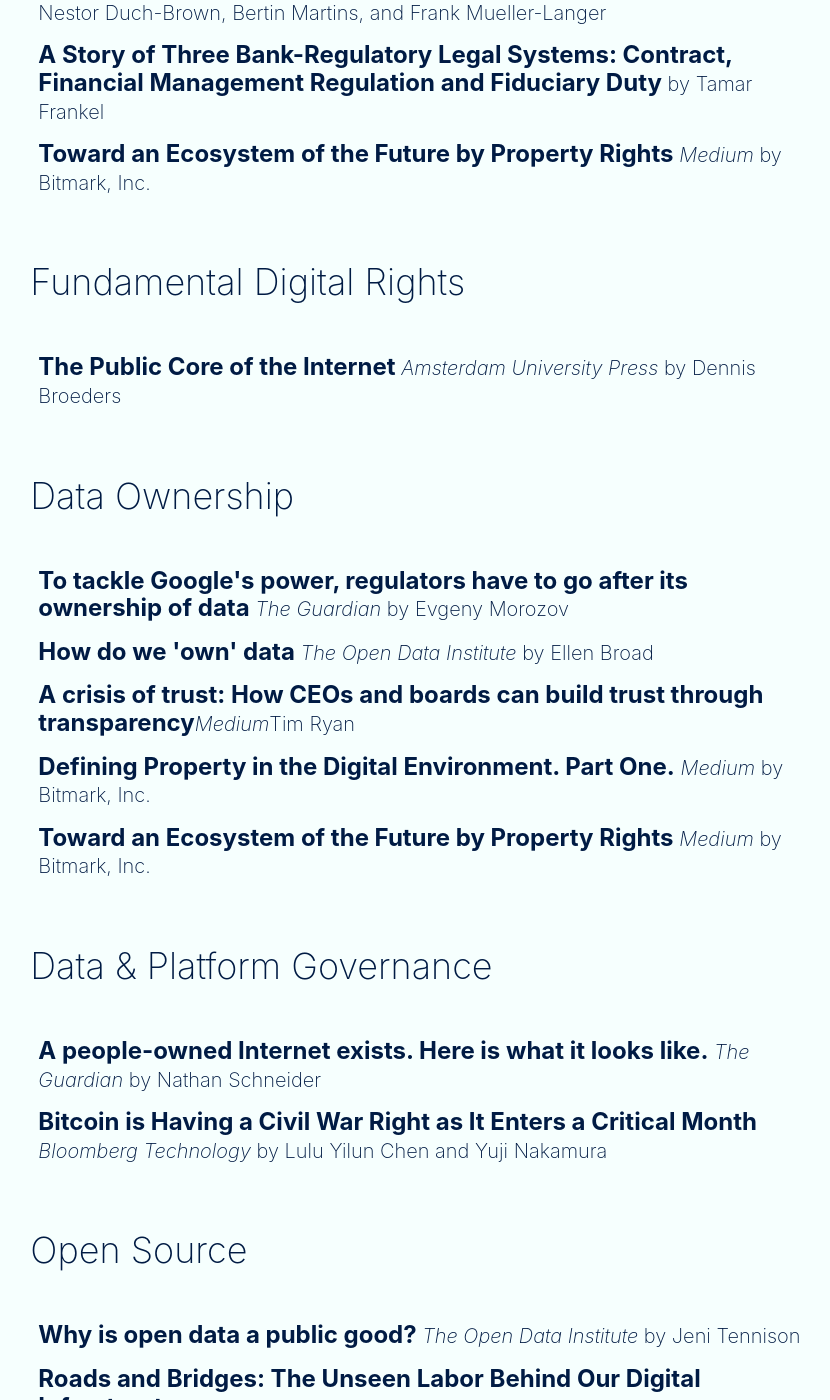
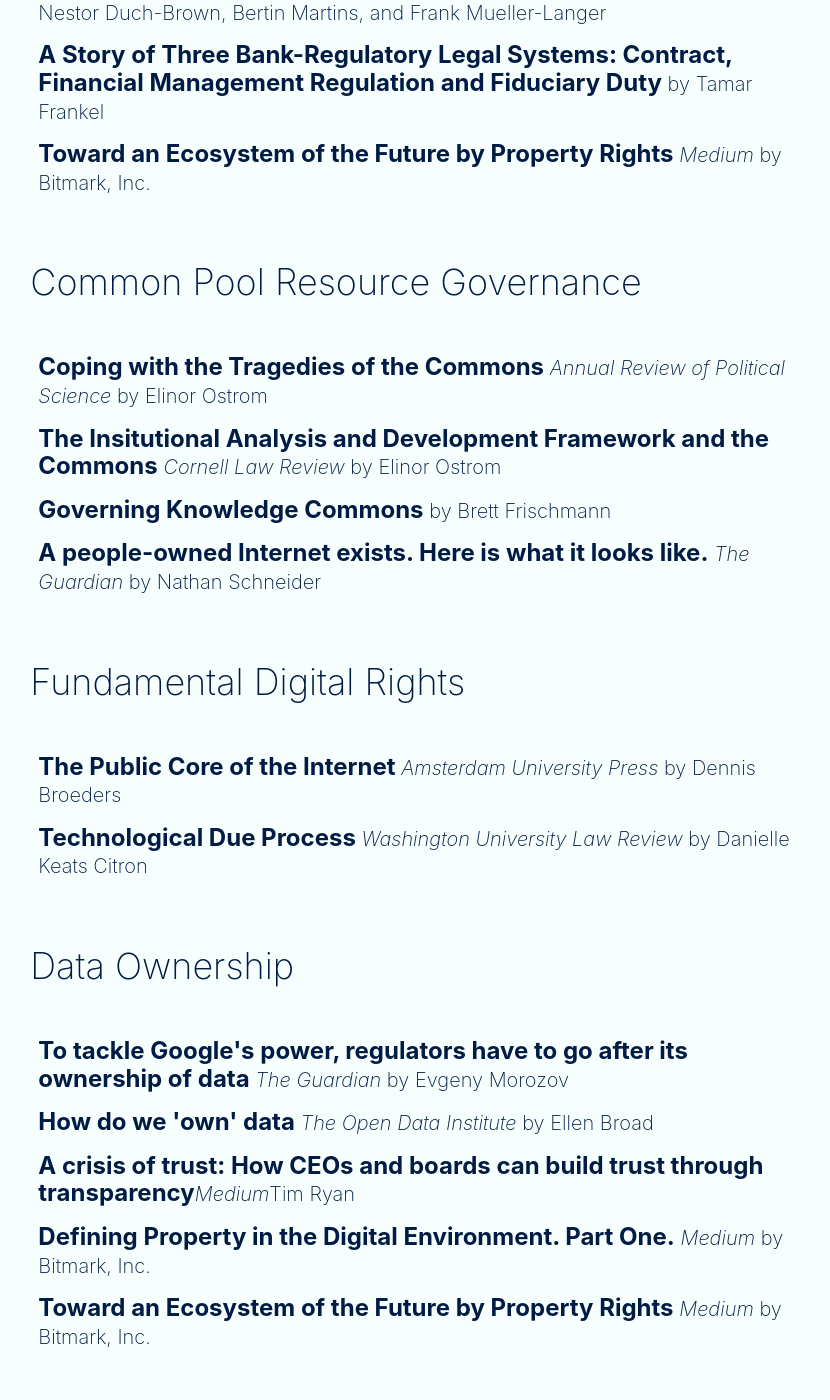
Before and after one commit to digitalpublic/digitalpublic.github.io, a Jekyll site: the page drafts/reading.html, which Jekyll copies as it is, in a window 1280 px wide and 1400 px high, scrolled down 1479 px. Shown: the whole window, without its empty margins (215-1045 px from the left). Built offline with Jekyll 4.4.1, drawn with Linux system fonts in a browser that asks for light colours; nearby versions of some CDN libraries; some of the changed text lies outside the part shown.

Commit message:
Update reading.html

```diff
--- a/drafts/reading.html
+++ b/drafts/reading.html
@@ -59,12 +59,24 @@
   <li class="dib mr2"><a href="https://blog.bitmark.com/towards-an-ecosystem-of-the-future-by-property-rights-428173519d93" class="f4 f3-ns b db pa2 link dim navy">Toward an Ecosystem of the Future by Property Rights<span class="f4 fw2"> <i> Medium </i> by Bitmark, Inc. </span></a></li>
       </ul>
   </div>
+
+          <div>
+         <p class="f2-l f3-m left fw2 lh-copy measure">Common Pool Resource Governance </p>
+
+      <ul class="list pa0 pt0-ns pb3-ns">
+  <li class="dib mr2"><a href="Coping with the Tragedy of the Commons" class="f4 f3-ns b db pa2 link dim navy">Coping with the Tragedies of the Commons <span class="f4 fw2"><i> Annual Review of Political Science </i> by Elinor Ostrom</span></a></li>
+  <li class="dib mr2"><a href="http://www.lawschool.cornell.edu/research/cornell-law-review/upload/Ostrom-response-final.pdf" class="f4 f3-ns b db pa2 link dim navy">The Insitutional Analysis and Development Framework and the Commons <span class="f4 fw2"><i> Cornell Law Review </i> by Elinor Ostrom </span></a></li>
+  <li class="dib mr2"><a href="https://global.oup.com/academic/product/governing-knowledge-commons-9780190225827?cc=us&lang=en&" class="f4 f3-ns b db pa2 link dim navy"> Governing Knowledge Commons <span class="f4 fw2">by Brett Frischmann </span></a></li>
+  <li class="dib mr2"><a href="https://www.theguardian.com/commentisfree/2017/jul/26/people-owned-internet-exists-net-neutrality" class="f4 f3-ns b db pa2 link dim navy">A people-owned Internet exists. Here is what it looks like.<span class="f4 fw2">  <i>The Guardian</i>  by Nathan Schneider </span></a></li>
+      </ul>
+  </div>
           <div>
          <p class="f2-l f3-m left fw2 lh-copy measure">Fundamental Digital Rights </p>
 
       <ul class="list pa0 pt0-ns pb3-ns">
   <li class="dib mr2"><a href="https://www.researchgate.net/publication/290194433_The_Public_Core_of_the_Internet_An_International_Agenda_for_Internet_Governance" class="f4 f3-ns b db pa2 link dim navy">The Public Core of the Internet<span class="f4 fw2"> <i> Amsterdam University Press </i> by Dennis Broeders </span></a></li>
-         </ul>
+  <li class="dib mr2"><a href="https://papers.ssrn.com/sol3/papers.cfm?abstract_id=1012360" class="f4 f3-ns b db pa2 link dim navy">Technological Due Process<span class="f4 fw2"> <i> Washington University Law Review </i> by Danielle Keats Citron </span></a></li>
+      </ul>
   </div>
     <div>
          <p class="f2-l f3-m left fw2 lh-copy measure">Data Ownership </p>
@@ -81,8 +93,11 @@
          <p class="f2-l f3-m left fw2 lh-copy measure">Data & Platform Governance </p>
 
       <ul class="list pa0 pt0-ns pb3-ns">
-  <li class="dib mr2"><a href="https://www.theguardian.com/commentisfree/2017/jul/26/people-owned-internet-exists-net-neutrality" class="f4 f3-ns b db pa2 link dim navy">A people-owned Internet exists. Here is what it looks like.<span class="f4 fw2">  <i>The Guardian</i>  by Nathan Schneider </span></a></li>
+  <li class="dib mr2"><a href="https://papers.ssrn.com/sol3/papers.cfm?abstract_id=2937985" class="f4 f3-ns b db pa2 link dim navy">The New Governors: the People, Rules, and Processes Governing Online Speech<span class="f4 fw2">  <i>Harvard Law Review </i>  by Kate Klonick </span></a></li>
+
   <li class="dib mr2"><a href="https://www.bloomberg.com/news/articles/2017-07-10/bitcoin-risks-splintering-as-civil-war-enters-critical-month" class="f4 f3-ns b db pa2 link dim navy"> Bitcoin is Having a Civil War Right as It Enters a Critical Month <span class="f4 fw2"><i> Bloomberg Technology </i> by Lulu Yilun Chen and Yuji Nakamura </span></a></li>
+  <li class="dib mr2"><a href="https://papers.ssrn.com/sol3/papers.cfm?abstract_id=2246486" class="f4 f3-ns b db pa2 link dim navy"> Speech Engines <span class="f4 fw2"><i> Minnesota Law Review </i> by James Grimmelman </span></a></li>
+  <li class="dib mr2"><a href="https://papers.ssrn.com/sol3/papers.cfm?abstract_id=2601775" class="f4 f3-ns b db pa2 link dim navy"> Secret Law <span class="f4 fw2"><i> Georgetown Law Journal </i> by Jonathan Manes </span></a></li>
       </ul>
   </div>
          <div>
@@ -113,6 +128,16 @@
        </ul>
   </div>
    <div>
+      <p class="f2-l f3-m left fw2 lh-copy measure">Artificial Intelligence </p>
+
+      <ul class="list pa0 pt0-ns pb3-ns">
+   <li class="dib mr2"><a href="https://ainowinstitute.org/aiareport2018.pdf" class="f4 f3-ns b db pa2 link dim navy">Algorithmic Impact Assessments <span class="f4 fw2">  <i>AI Now</i></span></a></li>
+   <li class="dib mr2"><a href="https://obamawhitehouse.archives.gov/sites/default/files/microsites/ostp/2016_0504_data_discrimination.pdf" class="f4 f3-ns b db pa2 link dim navy">Big Data: A Report on Algorithmic Systems, Opportunity, and Civil Rights <span class="f4 fw2">  <i>Executive Office of the President of the United States </i> </span></a></li>
+   <li class="dib mr2"><a href="https://pearl.plymouth.ac.uk/handle/10026.1/11101" class="f4 f3-ns b db pa2 link dim navy"> Algorithmic Sovereignty <span class="f4 fw2">  <i>University of Plymouth </i>  by Denis Roio </span></a></li>
+       </ul>
+  </div>
+
+   <div>
       <p class="f2-l f3-m left fw2 lh-copy measure">Miscellaneous </p>
 
       <ul class="list pa0 pt0-ns pb3-ns">
```
